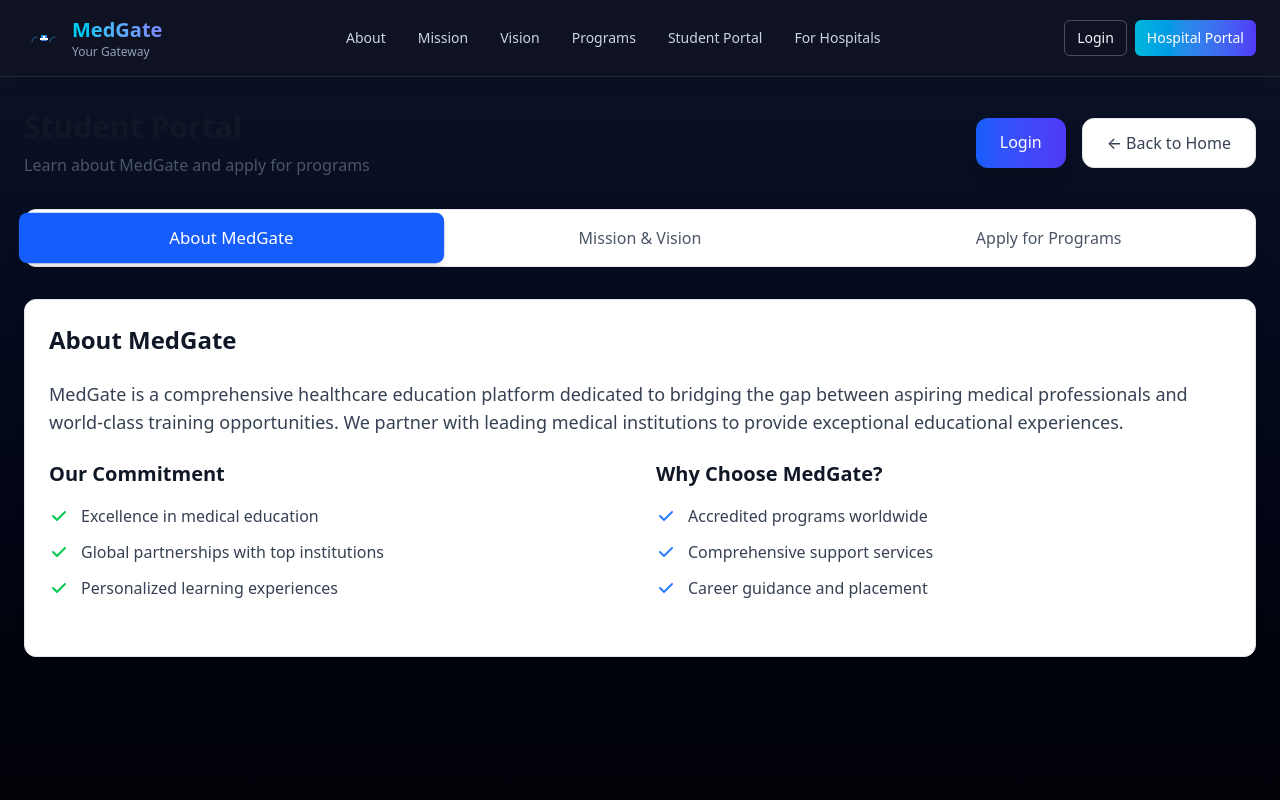
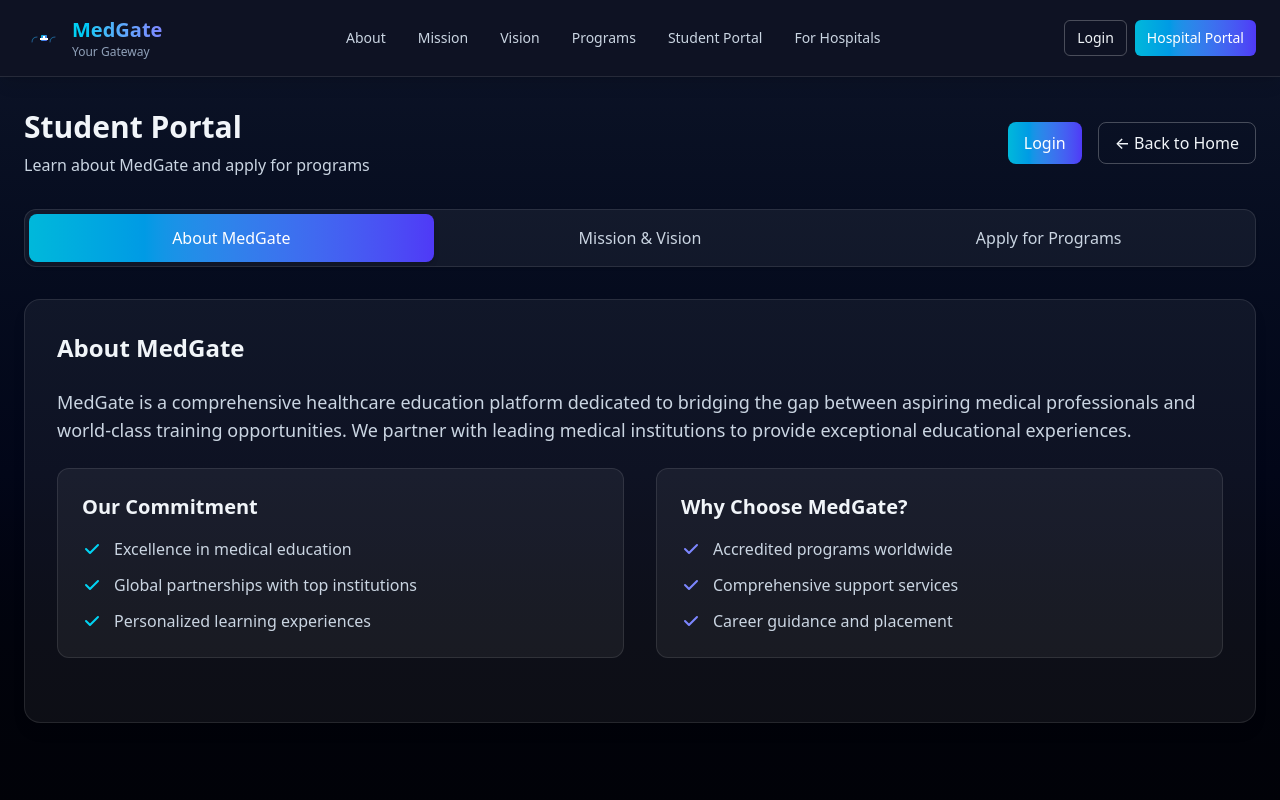
Before and after one commit to s1business84-hub/medgatefinal, a Next.js app in the folder medgate/: page /student in a window 1280 px wide. Shown: the top 800 px of the page. Built offline with nearby package versions, Linux system fonts and the light colour scheme.

Commit message:
Complete dark theme conversion on student portal public view; ensure consistent dark glass styling throughout app

```diff
--- a/medgate/app/student/page.tsx
+++ b/medgate/app/student/page.tsx
@@ -197,14 +197,14 @@ export default function StudentPortal() {
         {/* Header */}
         <div className="flex items-center justify-between mb-8 animate-fade-in">
           <div>
-            <h1 className="text-3xl font-bold text-gray-900 mb-2">Student Portal</h1>
-            <p className="text-gray-600">Learn about MedGate and apply for programs</p>
+            <h1 className="text-3xl font-bold text-slate-100 mb-2">Student Portal</h1>
+            <p className="text-slate-300">Learn about MedGate and apply for programs</p>
           </div>
           <div className="flex gap-4">
-            <Link href="/login" className="btn-primary hover-scale">
+            <Link href="/login" className="inline-flex items-center px-4 py-2 rounded-lg bg-gradient-to-r from-cyan-500 to-indigo-600 hover:from-cyan-400 hover:to-indigo-500 text-white font-medium transition-all">
               Login
             </Link>
-            <Link href="/" className="btn-secondary hover-scale">
+            <Link href="/" className="inline-flex items-center px-4 py-2 rounded-lg border border-white/25 text-slate-100 hover:bg-white/10 font-medium transition-all">
               ← Back to Home
             </Link>
           </div>
@@ -212,15 +212,15 @@ export default function StudentPortal() {
 
         {/* Tab Navigation */}
         <div className="mb-8 animate-fade-in" style={{ animationDelay: '0.2s' }}>
-          <div className="flex space-x-1 bg-white p-1 rounded-xl shadow-sm border border-gray-200">
+          <div className="flex space-x-1 bg-white/5 backdrop-blur-xl p-1 rounded-xl shadow-sm border border-white/10">
             {tabs.map((tab) => (
               <button
                 key={tab.id}
                 onClick={() => setActiveTab(tab.id)}
                 className={`flex-1 py-3 px-6 rounded-lg font-medium transition-all duration-200 ${
                   activeTab === tab.id
-                    ? 'bg-blue-600 text-white shadow-md transform scale-105'
-                    : 'text-gray-600 hover:text-gray-900 hover:bg-gray-50'
+                    ? 'bg-gradient-to-r from-cyan-500 to-indigo-600 text-white shadow-md'
+                    : 'text-slate-300 hover:text-slate-100 hover:bg-white/10'
                 }`}
               >
                 {tab.label}
@@ -232,55 +232,55 @@ export default function StudentPortal() {
         {/* Tab Content */}
         <div className="animate-fade-in" style={{ animationDelay: '0.4s' }}>
           {activeTab === 'about' && (
-            <div className="card">
-              <h2 className="text-2xl font-bold text-gray-900 mb-6">About MedGate</h2>
-              <div className="prose max-w-none">
-                <p className="text-lg text-gray-700 mb-6">
+            <div className="rounded-2xl border border-white/10 bg-white/5 backdrop-blur-xl shadow-lg p-8">
+              <h2 className="text-2xl font-bold text-slate-100 mb-6">About MedGate</h2>
+              <div>
+                <p className="text-lg text-slate-300 mb-6">
                   MedGate is a comprehensive healthcare education platform dedicated to bridging the gap between
                   aspiring medical professionals and world-class training opportunities. We partner with leading
                   medical institutions to provide exceptional educational experiences.
                 </p>
                 <div className="grid md:grid-cols-2 gap-8 mb-8">
-                  <div>
-                    <h3 className="text-xl font-semibold text-gray-900 mb-4">Our Commitment</h3>
-                    <ul className="space-y-3 text-gray-700">
+                  <div className="rounded-xl border border-white/10 bg-white/5 p-6">
+                    <h3 className="text-xl font-semibold text-slate-100 mb-4">Our Commitment</h3>
+                    <ul className="space-y-3 text-slate-300">
                       <li className="flex items-start">
-                        <svg className="w-5 h-5 text-green-500 mr-3 mt-0.5 shrink-0" fill="currentColor" viewBox="0 0 20 20">
+                        <svg className="w-5 h-5 text-cyan-400 mr-3 mt-0.5 shrink-0" fill="currentColor" viewBox="0 0 20 20">
                           <path fillRule="evenodd" d="M16.707 5.293a1 1 0 010 1.414l-8 8a1 1 0 01-1.414 0l-4-4a1 1 0 011.414-1.414L8 12.586l7.293-7.293a1 1 0 011.414 0z" clipRule="evenodd" />
                         </svg>
                         Excellence in medical education
                       </li>
                       <li className="flex items-start">
-                        <svg className="w-5 h-5 text-green-500 mr-3 mt-0.5 shrink-0" fill="currentColor" viewBox="0 0 20 20">
+                        <svg className="w-5 h-5 text-cyan-400 mr-3 mt-0.5 shrink-0" fill="currentColor" viewBox="0 0 20 20">
                           <path fillRule="evenodd" d="M16.707 5.293a1 1 0 010 1.414l-8 8a1 1 0 01-1.414 0l-4-4a1 1 0 011.414-1.414L8 12.586l7.293-7.293a1 1 0 011.414 0z" clipRule="evenodd" />
                         </svg>
                         Global partnerships with top institutions
                       </li>
                       <li className="flex items-start">
-                        <svg className="w-5 h-5 text-green-500 mr-3 mt-0.5 shrink-0" fill="currentColor" viewBox="0 0 20 20">
+                        <svg className="w-5 h-5 text-cyan-400 mr-3 mt-0.5 shrink-0" fill="currentColor" viewBox="0 0 20 20">
                           <path fillRule="evenodd" d="M16.707 5.293a1 1 0 010 1.414l-8 8a1 1 0 01-1.414 0l-4-4a1 1 0 011.414-1.414L8 12.586l7.293-7.293a1 1 0 011.414 0z" clipRule="evenodd" />
                         </svg>
                         Personalized learning experiences
                       </li>
                     </ul>
                   </div>
-                  <div>
-                    <h3 className="text-xl font-semibold text-gray-900 mb-4">Why Choose MedGate?</h3>
-                    <ul className="space-y-3 text-gray-700">
+                  <div className="rounded-xl border border-white/10 bg-white/5 p-6">
+                    <h3 className="text-xl font-semibold text-slate-100 mb-4">Why Choose MedGate?</h3>
+                    <ul className="space-y-3 text-slate-300">
                       <li className="flex items-start">
-                        <svg className="w-5 h-5 text-blue-500 mr-3 mt-0.5 shrink-0" fill="currentColor" viewBox="0 0 20 20">
+                        <svg className="w-5 h-5 text-indigo-400 mr-3 mt-0.5 shrink-0" fill="currentColor" viewBox="0 0 20 20">
                           <path fillRule="evenodd" d="M16.707 5.293a1 1 0 010 1.414l-8 8a1 1 0 01-1.414 0l-4-4a1 1 0 011.414-1.414L8 12.586l7.293-7.293a1 1 0 011.414 0z" clipRule="evenodd" />
                         </svg>
                         Accredited programs worldwide
                       </li>
                       <li className="flex items-start">
-                        <svg className="w-5 h-5 text-blue-500 mr-3 mt-0.5 shrink-0" fill="currentColor" viewBox="0 0 20 20">
+                        <svg className="w-5 h-5 text-indigo-400 mr-3 mt-0.5 shrink-0" fill="currentColor" viewBox="0 0 20 20">
                           <path fillRule="evenodd" d="M16.707 5.293a1 1 0 010 1.414l-8 8a1 1 0 01-1.414 0l-4-4a1 1 0 011.414-1.414L8 12.586l7.293-7.293a1 1 0 011.414 0z" clipRule="evenodd" />
                         </svg>
                         Comprehensive support services
                       </li>
                       <li className="flex items-start">
-                        <svg className="w-5 h-5 text-blue-500 mr-3 mt-0.5 shrink-0" fill="currentColor" viewBox="0 0 20 20">
+                        <svg className="w-5 h-5 text-indigo-400 mr-3 mt-0.5 shrink-0" fill="currentColor" viewBox="0 0 20 20">
                           <path fillRule="evenodd" d="M16.707 5.293a1 1 0 010 1.414l-8 8a1 1 0 01-1.414 0l-4-4a1 1 0 011.414-1.414L8 12.586l7.293-7.293a1 1 0 011.414 0z" clipRule="evenodd" />
                         </svg>
                         Career guidance and placement
@@ -293,21 +293,21 @@ export default function StudentPortal() {
           )}
 
           {activeTab === 'mission' && (
-            <div className="card">
-              <h2 className="text-2xl font-bold text-gray-900 mb-6">Mission & Vision</h2>
+            <div className="rounded-2xl border border-white/10 bg-white/5 backdrop-blur-xl shadow-lg p-8">
+              <h2 className="text-2xl font-bold text-slate-100 mb-6">Mission & Vision</h2>
               <div className="space-y-8">
-                <div className="bg-linear-to-r from-blue-50 to-indigo-50 p-8 rounded-xl">
-                  <h3 className="text-2xl font-bold text-blue-900 mb-4">Our Mission</h3>
-                  <p className="text-lg text-blue-800 leading-relaxed">
+                <div className="bg-gradient-to-r from-cyan-500/10 to-indigo-500/10 border border-cyan-400/20 p-8 rounded-xl">
+                  <h3 className="text-2xl font-bold bg-gradient-to-r from-cyan-300 to-indigo-300 bg-clip-text text-transparent mb-4">Our Mission</h3>
+                  <p className="text-lg text-slate-300 leading-relaxed">
                     To empower aspiring healthcare professionals worldwide by providing unparalleled access to
                     quality medical education, fostering innovation in healthcare training, and building bridges
                     between diverse cultures and medical excellence.
                   </p>
                 </div>
 
-                <div className="bg-linear-to-r from-green-50 to-emerald-50 p-8 rounded-xl">
-                  <h3 className="text-2xl font-bold text-green-900 mb-4">Our Vision</h3>
-                  <p className="text-lg text-green-800 leading-relaxed">
+                <div className="bg-gradient-to-r from-indigo-500/10 to-purple-500/10 border border-indigo-400/20 p-8 rounded-xl">
+                  <h3 className="text-2xl font-bold bg-gradient-to-r from-indigo-300 to-purple-300 bg-clip-text text-transparent mb-4">Our Vision</h3>
+                  <p className="text-lg text-slate-300 leading-relaxed">
                     To be the global leader in healthcare education, creating a world where every aspiring medical
                     professional has the opportunity to achieve their dreams, regardless of geographical or
                     socioeconomic barriers, through innovative, accessible, and comprehensive educational solutions.
@@ -315,32 +315,32 @@ export default function StudentPortal() {
                 </div>
 
                 <div className="grid md:grid-cols-3 gap-6">
-                  <div className="text-center">
-                    <div className="w-16 h-16 bg-blue-100 rounded-full flex items-center justify-center mx-auto mb-4">
-                      <svg className="w-8 h-8 text-blue-600" fill="none" stroke="currentColor" viewBox="0 0 24 24">
+                  <div className="text-center rounded-lg border border-white/10 bg-white/5 p-6">
+                    <div className="w-16 h-16 bg-gradient-to-br from-cyan-500/20 to-cyan-500/5 rounded-full flex items-center justify-center mx-auto mb-4 border border-cyan-400/20">
+                      <svg className="w-8 h-8 text-cyan-300" fill="none" stroke="currentColor" viewBox="0 0 24 24">
                         <path strokeLinecap="round" strokeLinejoin="round" strokeWidth={2} d="M12 6.253v13m0-13C10.832 5.477 9.246 5 7.5 5S4.168 5.477 3 6.253v13C4.168 18.477 5.754 18 7.5 18s3.332.477 4.5 1.253m0-13C13.168 5.477 14.754 5 16.5 5c1.746 0 3.332.477 4.5 1.253v13C19.832 18.477 18.246 18 16.5 18c-1.746 0-3.332.477-4.5 1.253" />
                       </svg>
                     </div>
-                    <h4 className="font-semibold text-gray-900 mb-2">Education</h4>
-                    <p className="text-gray-600 text-sm">Providing world-class medical education accessible to all</p>
+                    <h4 className="font-semibold text-slate-100 mb-2">Education</h4>
+                    <p className="text-slate-400 text-sm">Providing world-class medical education accessible to all</p>
                   </div>
-                  <div className="text-center">
-                    <div className="w-16 h-16 bg-green-100 rounded-full flex items-center justify-center mx-auto mb-4">
-                      <svg className="w-8 h-8 text-green-600" fill="none" stroke="currentColor" viewBox="0 0 24 24">
+                  <div className="text-center rounded-lg border border-white/10 bg-white/5 p-6">
+                    <div className="w-16 h-16 bg-gradient-to-br from-indigo-500/20 to-indigo-500/5 rounded-full flex items-center justify-center mx-auto mb-4 border border-indigo-400/20">
+                      <svg className="w-8 h-8 text-indigo-300" fill="none" stroke="currentColor" viewBox="0 0 24 24">
                         <path strokeLinecap="round" strokeLinejoin="round" strokeWidth={2} d="M3.055 11H5a2 2 0 012 2v1a2 2 0 002 2 2 2 0 012 2v2.945M8 3.935V5.5A2.5 2.5 0 0010.5 8h.5a2 2 0 012 2 2 2 0 104 0 2 2 0 012-2h1.064M15 20.488V18a2 2 0 012-2h3.064" />
                       </svg>
                     </div>
-                    <h4 className="font-semibold text-gray-900 mb-2">Innovation</h4>
-                    <p className="text-gray-600 text-sm">Advancing healthcare education through technology</p>
+                    <h4 className="font-semibold text-slate-100 mb-2">Innovation</h4>
+                    <p className="text-slate-400 text-sm">Advancing healthcare education through technology</p>
                   </div>
-                  <div className="text-center">
-                    <div className="w-16 h-16 bg-purple-100 rounded-full flex items-center justify-center mx-auto mb-4">
-                      <svg className="w-8 h-8 text-purple-600" fill="none" stroke="currentColor" viewBox="0 0 24 24">
+                  <div className="text-center rounded-lg border border-white/10 bg-white/5 p-6">
+                    <div className="w-16 h-16 bg-gradient-to-br from-purple-500/20 to-purple-500/5 rounded-full flex items-center justify-center mx-auto mb-4 border border-purple-400/20">
+                      <svg className="w-8 h-8 text-purple-300" fill="none" stroke="currentColor" viewBox="0 0 24 24">
                         <path strokeLinecap="round" strokeLinejoin="round" strokeWidth={2} d="M17 20h5v-2a3 3 0 00-5.356-1.857M17 20H7m10 0v-2c0-.656-.126-1.283-.356-1.857M7 20H2v-2a3 3 0 015.356-1.857M7 20v-2c0-.656.126-1.283.356-1.857m0 0a5.002 5.002 0 019.288 0M15 7a3 3 0 11-6 0 3 3 0 016 0zm6 3a2 2 0 11-4 0 2 2 0 014 0zM7 10a2 2 0 11-4 0 2 2 0 014 0z" />
                       </svg>
                     </div>
-                    <h4 className="font-semibold text-gray-900 mb-2">Community</h4>
-                    <p className="text-gray-600 text-sm">Building a global network of healthcare professionals</p>
+                    <h4 className="font-semibold text-slate-100 mb-2">Community</h4>
+                    <p className="text-slate-400 text-sm">Building a global network of healthcare professionals</p>
                   </div>
                 </div>
               </div>
@@ -348,35 +348,39 @@ export default function StudentPortal() {
           )}
 
           {activeTab === 'apply' && (
-            <div className="card">
-              <h2 className="text-2xl font-bold text-gray-900 mb-6">Apply for Programs</h2>
+            <div className="rounded-2xl border border-white/10 bg-white/5 backdrop-blur-xl shadow-lg p-8">
+              <h2 className="text-2xl font-bold text-slate-100 mb-6">Apply for Programs</h2>
               <div className="text-center py-12">
-                <div className="w-24 h-24 bg-blue-100 rounded-full flex items-center justify-center mx-auto mb-6">
-                  <svg className="w-12 h-12 text-blue-600" fill="none" stroke="currentColor" viewBox="0 0 24 24">
+                <div className="w-24 h-24 bg-gradient-to-br from-cyan-500/20 to-cyan-500/5 rounded-full flex items-center justify-center mx-auto mb-6 border border-cyan-400/20">
+                  <svg className="w-12 h-12 text-cyan-300" fill="none" stroke="currentColor" viewBox="0 0 24 24">
                     <path strokeLinecap="round" strokeLinejoin="round" strokeWidth={2} d="M12 6v6m0 0v6m0-6h6m-6 0H6" />
                   </svg>
                 </div>
-                <h3 className="text-xl font-semibold text-gray-900 mb-4">Ready to Start Your Medical Journey?</h3>
-                <p className="text-gray-600 mb-8 max-w-2xl mx-auto">
+                <h3 className="text-xl font-semibold text-slate-100 mb-4">Ready to Start Your Medical Journey?</h3>
+                <p className="text-slate-300 mb-8 max-w-2xl mx-auto">
                   Join thousands of students who have successfully launched their medical careers through our
                   comprehensive programs. Our expert advisors are here to guide you through every step of the application process.
                 </p>
                 <div className="flex flex-col sm:flex-row gap-4 justify-center">
-                  <Link href="/login" className="btn-primary hover-scale">
-                    Login to Apply
+                  <Link href="/login">
+                    <Button size="lg" className="bg-gradient-to-r from-cyan-500 to-indigo-600 hover:from-cyan-400 hover:to-indigo-500 text-white shadow-lg">
+                      Login to Apply
+                    </Button>
                   </Link>
-                  <Link href="/programs" className="btn-secondary hover-scale">
-                    Programs
+                  <Link href="/programs">
+                    <Button size="lg" variant="outline" className="border-white/25 text-slate-100 hover:bg-white/10">
+                      View Programs
+                    </Button>
                   </Link>
                 </div>
-                <div className="mt-8 p-6 bg-yellow-50 rounded-xl border border-yellow-200">
+                <div className="mt-8 p-6 rounded-xl border border-amber-400/30 bg-gradient-to-r from-amber-500/10 to-orange-500/10">
                   <div className="flex items-start">
-                    <svg className="w-6 h-6 text-yellow-600 mr-3 mt-0.5 shrink-0" fill="currentColor" viewBox="0 0 20 20">
+                    <svg className="w-6 h-6 text-amber-300 mr-3 mt-0.5 shrink-0" fill="currentColor" viewBox="0 0 20 20">
                       <path fillRule="evenodd" d="M8.257 3.099c.765-1.36 2.722-1.36 3.486 0l5.58 9.92c.75 1.334-.213 2.98-1.742 2.98H4.42c-1.53 0-2.493-1.646-1.743-2.98l5.58-9.92zM11 13a1 1 0 11-2 0 1 1 0 012 0zm-1-8a1 1 0 00-1 1v3a1 1 0 002 0V6a1 1 0 00-1-1z" clipRule="evenodd" />
                     </svg>
                     <div className="text-left">
-                      <h4 className="font-semibold text-yellow-800 mb-2">Application Requirements</h4>
-                      <ul className="text-yellow-700 text-sm space-y-1">
+                      <h4 className="font-semibold text-amber-200 mb-2">Application Requirements</h4>
+                      <ul className="text-amber-100/80 text-sm space-y-1">
                         <li>• Valid passport and academic transcripts</li>
                         <li>• Medical certificate and English proficiency proof</li>
                         <li>• Financial documentation for visa requirements</li>
```
Also changed, not shown: medgate/app/mission/page.tsx (+2 -25 lines).
